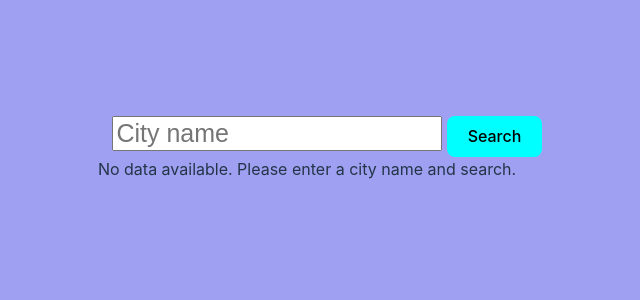
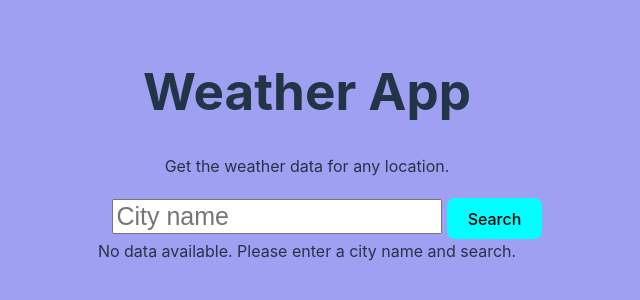
Before and after one commit to Aayush-Koju/Weather-App, a React (Vite) app: page / in a window 1280 px wide. Shown: the part 254-554 px from the top of the page, without its empty margins (333-973 px from the left). Built offline with nearby package versions, Linux system fonts and the light colour scheme.

Commit message:
added new component for displaying app information

```diff
--- a/src/App.jsx
+++ b/src/App.jsx
@@ -1,30 +1,37 @@
-import { useState } from 'react';
-import './App.css';
-import WeatherData from './components/WeatherData';
+import { useState } from "react";
+import "./App.css";
+import WeatherData from "./components/WeatherData";
+import AppInfo from "./components/AppInfo";
 
 function App() {
-
   const api = {
     key: "a1ca0b5b2de6fabb8700403134dc2525",
-    base: "https://api.openweathermap.org/data/2.5/"
-  }
+    base: "https://api.openweathermap.org/data/2.5/",
+  };
 
   const [city, setCity] = useState("");
   const [data, setData] = useState({});
 
   const getData = () => {
     fetch(`${api.base}weather?q=${city}&units=metric&APPID=${api.key}`)
-    .then((res)=> res.json())
-    .then((result) => {
-      setData(result);
-    });
-  }
+      .then((res) => res.json())
+      .then((result) => {
+        setData(result);
+      });
+  };
 
+  console.log(data);
 
   return (
     <>
-      <div className='app'>
-        <input type="text" placeholder="City name" value={city} onChange={(e) => setCity(e.target.value)}/>
+      <AppInfo />
+      <div className="app">
+        <input
+          type="text"
+          placeholder="City name"
+          value={city}
+          onChange={(e) => setCity(e.target.value)}
+        />
         <button onClick={getData}>Search</button>
       </div>
       <WeatherData data={data} />
@@ -32,4 +39,4 @@ function App() {
   );
 }
 
-export default App
+export default App;
--- /dev/null
+++ b/src/components/AppInfo.jsx
@@ -0,0 +1,8 @@
+export default function AppInfo() {
+    return (
+        <>
+            <h1>Weather App</h1>
+            <p>Get the weather data for any location.</p>
+        </>
+    )
+}
```
Also changed, not shown: src/components/WeatherData.jsx (+6 -5 lines).
